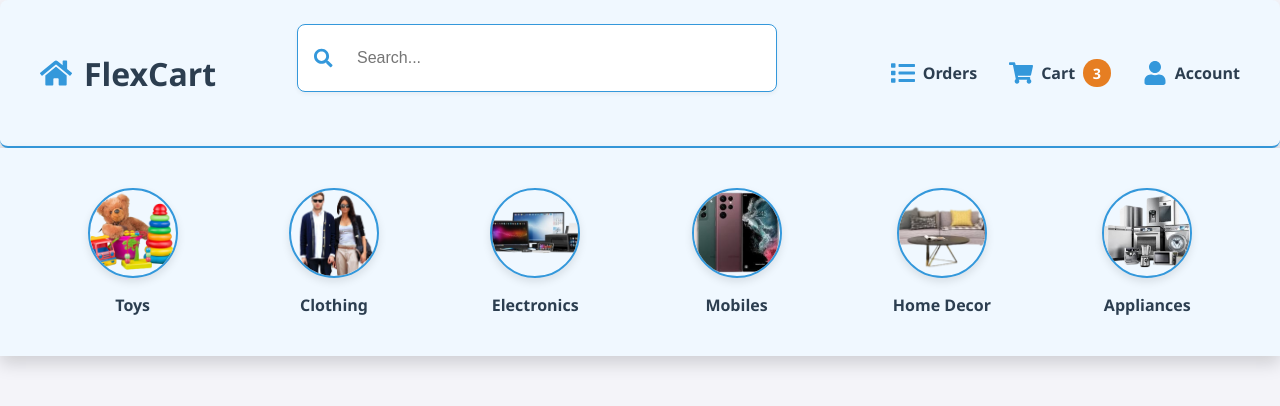
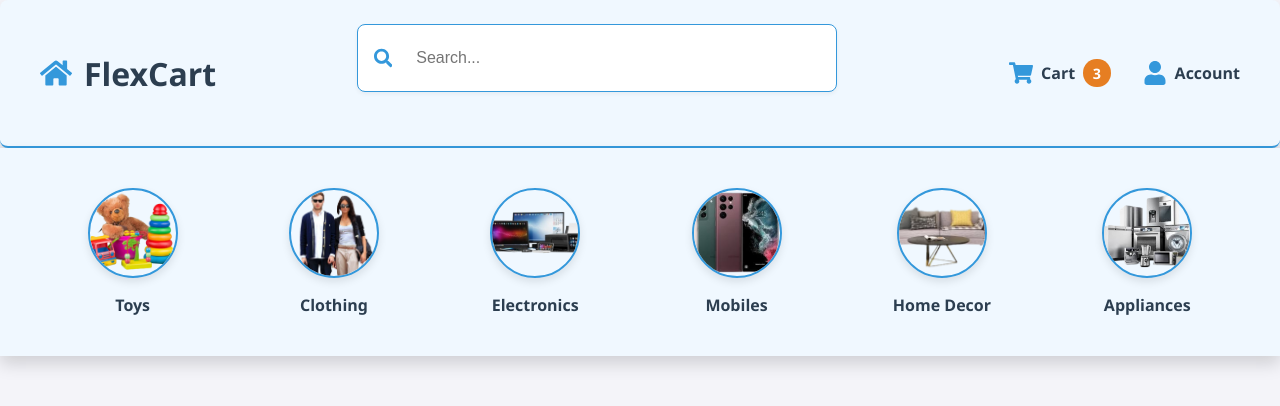
Before and after one commit to Pranluis/Ecom-Website-React-Intreface, a React (Vite) app: page /dashboard in a window 1280 px wide. Shown: the top 406 px of the page. Built offline with nearby package versions, Linux system fonts and the light colour scheme.

Commit message:
toast message added

```diff
--- a/package.json
+++ b/package.json
@@ -14,7 +14,8 @@
     "react": "^19.0.0",
     "react-dom": "^19.0.0",
     "react-icons": "^5.5.0",
-    "react-router-dom": "^7.5.0"
+    "react-router-dom": "^7.5.0",
+    "react-toastify": "^11.0.5"
   },
   "devDependencies": {
     "@eslint/js": "^9.21.0",
--- a/src/components/Dashboard/Dashboard.jsx
+++ b/src/components/Dashboard/Dashboard.jsx
@@ -181,17 +181,6 @@ function Dashboard() {
         <ul style={navListStyle}>
           <li style={navItemStyle}>
             <Link
-              to="/orders"
-              style={navLinkStyle}
-              onMouseOver={(e) => Object.assign(e.currentTarget.style, navLinkHoverStyle)}
-              onMouseOut={(e) => Object.assign(e.currentTarget.style, { ...navLinkStyle, color: Dark_blue_gray })}
-            >
-              <FaList style={navIconStyle} size={24} />
-              Orders
-            </Link>
-          </li>
-          <li style={navItemStyle}>
-            <Link
               to="/carts"
               style={navLinkStyle}
               onMouseOver={(e) => Object.assign(e.currentTarget.style, navLinkHoverStyle)}
--- a/src/components/LoginPage/Login.jsx
+++ b/src/components/LoginPage/Login.jsx
@@ -2,6 +2,9 @@ import React, { useState } from 'react';
 import axios from 'axios';
 import { Link, useNavigate } from 'react-router-dom';
 import './Login.css';
+import { toast, ToastContainer } from 'react-toastify';
+import 'react-toastify/dist/ReactToastify.css';
+
 
 const BASE_URL = "https://localhost:7136/api/Users";
 
@@ -36,7 +39,7 @@ const Login = () => {
             if (error.response && error.response.data.errors) {
                 setErrors(error.response.data.errors);
             } else {
-                alert('Invalid credentials!');
+                toast.info('Invalid credentials!');
             }
         } finally {
             setLoading(false);
@@ -45,6 +48,7 @@ const Login = () => {
 
     return (
         <div className="container">
+            <ToastContainer />
             <form onSubmit={handleSubmit}>
                 <div className="header">
                     <h1>Login</h1>
```
Also changed, not shown: 1 other file (tests, documents, lock files or other folders).
